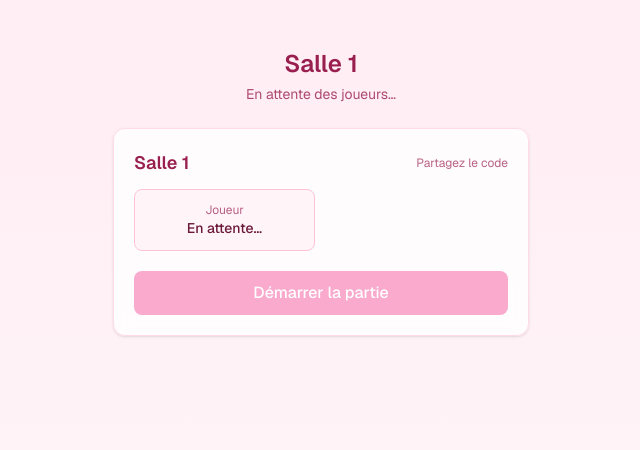
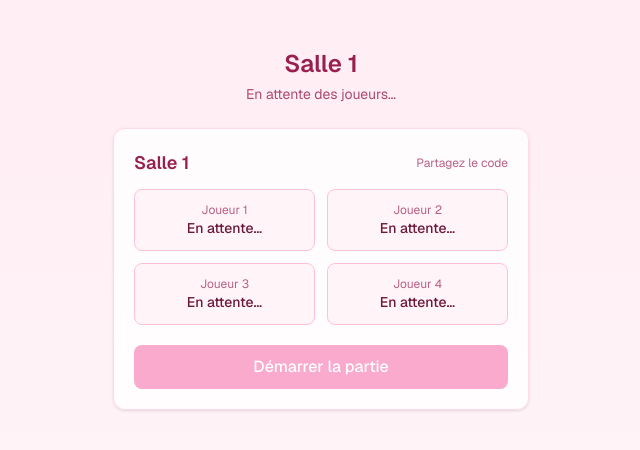
Before and after one commit to abdallah96/ilmquest, a Next.js app: page /room/1 in a window 1280 px wide. Shown: the top 450 px of the page, without its empty margins (319-959 px from the left). Built offline with nearby package versions, Linux system fonts and the light colour scheme.

Commit message:
main: support 4 players per room (min 2, max 4)

```diff
--- a/app/room/[code]/page.tsx
+++ b/app/room/[code]/page.tsx
@@ -111,7 +111,7 @@ export default function RoomPage() {
         <div className="bg-white/80 backdrop-blur rounded-xl p-5 shadow-sm border border-rose-100 text-center">
           <p className="text-sm text-rose-800">Partie terminée.</p>
           <div className="mt-4 grid grid-cols-2 gap-3">
-            {(snapshot?.players ?? []).map((p) => (
+            {(snapshot?.players ?? []).map((p, index) => (
               <div key={p.id} className="rounded-lg bg-rose-50 border border-rose-200 p-3 text-center">
                 <p className="text-xs text-rose-700/70 truncate">{p.displayName}</p>
                 <p className="text-2xl font-semibold text-rose-800">{p.score}</p>
--- a/components/RoomLobby.tsx
+++ b/components/RoomLobby.tsx
@@ -16,18 +16,17 @@ export default function RoomLobby({ code, players, isHost, onStart }: RoomLobbyP
       </div>
 
       <div className="grid grid-cols-2 gap-3">
-        {players.map((p) => (
-          <div key={p.id} className="rounded-lg bg-rose-50 border border-rose-200 p-3 text-center">
-            <p className="text-xs text-rose-700/70">Joueur</p>
-            <p className="text-sm font-medium text-rose-800 truncate">{p.name}</p>
-          </div>
-        ))}
-        {players.length < 2 && (
-          <div className="rounded-lg bg-rose-50 border border-rose-200 p-3 text-center">
-            <p className="text-xs text-rose-700/70">Joueur</p>
-            <p className="text-sm font-medium text-rose-800">En attente…</p>
-          </div>
-        )}
+        {Array.from({ length: 4 }, (_, index) => {
+          const player = players[index];
+          return (
+            <div key={index} className="rounded-lg bg-rose-50 border border-rose-200 p-3 text-center">
+              <p className="text-xs text-rose-700/70">Joueur {index + 1}</p>
+              <p className="text-sm font-medium text-rose-800 truncate">
+                {player ? player.name : "En attente…"}
+              </p>
+            </div>
+          );
+        })}
       </div>
 
       <button
--- a/lib/roomStore.ts
+++ b/lib/roomStore.ts
@@ -40,7 +40,8 @@ type RoomRecord = {
 
 const codeGenerator = customAlphabet("ABCDEFGHJKLMNPQRSTUVWXYZ23456789", 5);
 
-const PLAYER_LIMIT = 2;
+const PLAYER_LIMIT = 4;
+const MIN_PLAYERS = 2;
 
 export type JoinOutcome =
   | { ok: true; snapshot: RoomSnapshot }
@@ -186,7 +187,7 @@ export class RoomStore {
         if (entry.data.turnId === removed.id) {
           entry.data.turnId = rotateTurn(entry);
         }
-        if (entry.data.phase === "active" && entry.data.players.length < PLAYER_LIMIT) {
+        if (entry.data.phase === "active" && entry.data.players.length < MIN_PLAYERS) {
           entry.data.phase = "ended";
           entry.data.turnId = null;
           entry.data.activeQuestion = null;
@@ -205,7 +206,7 @@ export class RoomStore {
     if (entry.data.hostId !== initiatorId) {
       return { ok: false, reason: "not-host" };
     }
-    if (entry.data.players.length < PLAYER_LIMIT) {
+    if (entry.data.players.length < MIN_PLAYERS) {
       return { ok: false, reason: "missing-players" };
     }
     entry.data.phase = "active";
```
